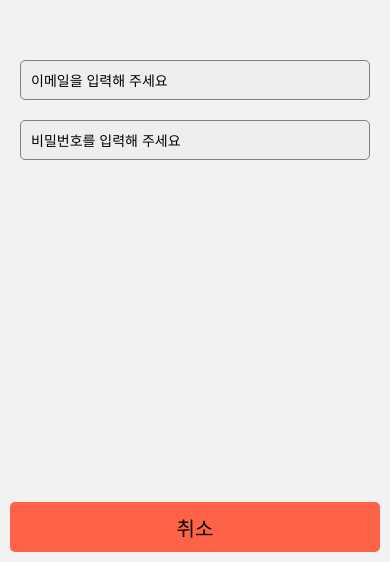
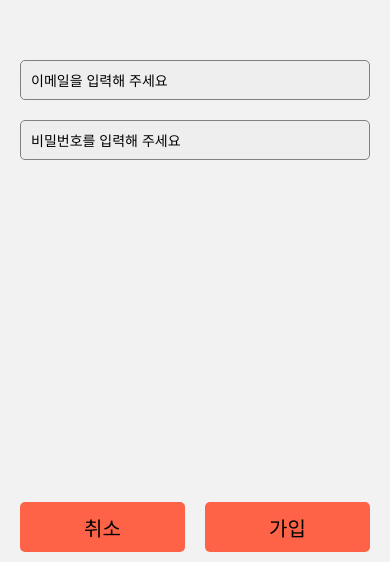
Before and after one commit to Seojeonguk/alcohol_note, a React Native app: screen /registration in a window 390 px wide. Shown: the part 282-844 px from the top of the page. Built offline with nearby package versions, Linux system fonts and the light colour scheme.

Commit message:
Add regist button
This will be provided with a button for the user to join.

Signed-off-by: Seojeonguk <junguk7880@naver.com>

```diff
--- a/components/screen/RegistrationForm.js
+++ b/components/screen/RegistrationForm.js
@@ -18,6 +18,8 @@ export default function RegistrationForm({ navigation }) {
   const handleCancelBtn = () => {
     navigation.goBack();
   };
+
+  const RegistUser = () => {};
 
   return (
     <SafeAreaView style={styles.container}>
@@ -40,6 +42,10 @@ export default function RegistrationForm({ navigation }) {
         <TouchableOpacity onPress={handleCancelBtn} style={styles.bottomBtn}>
           <Text style={styles.bottomText}>취소</Text>
         </TouchableOpacity>
+
+        <TouchableOpacity onPress={RegistUser} style={styles.bottomBtn}>
+          <Text style={styles.bottomText}>가입</Text>
+        </TouchableOpacity>
       </View>
     </SafeAreaView>
   );
@@ -52,8 +58,10 @@ const styles = StyleSheet.create({
     borderRadius: 5,
     flex: 1,
     justifyContent: 'center',
+    marginHorizontal: 10,
   },
   bottomBtnWrapper: {
+    flexDirection: 'row',
     height: 50,
     marginBottom: 10,
     paddingHorizontal: 10,
```
